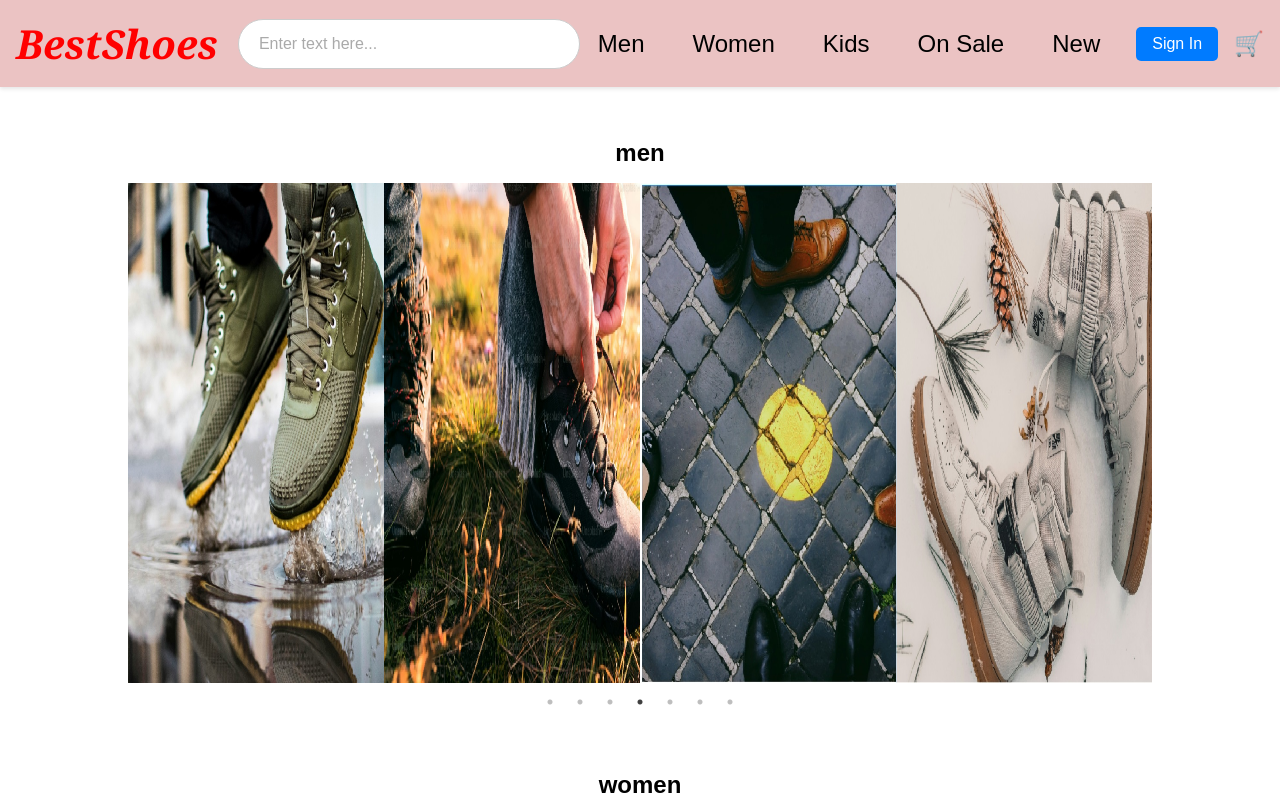
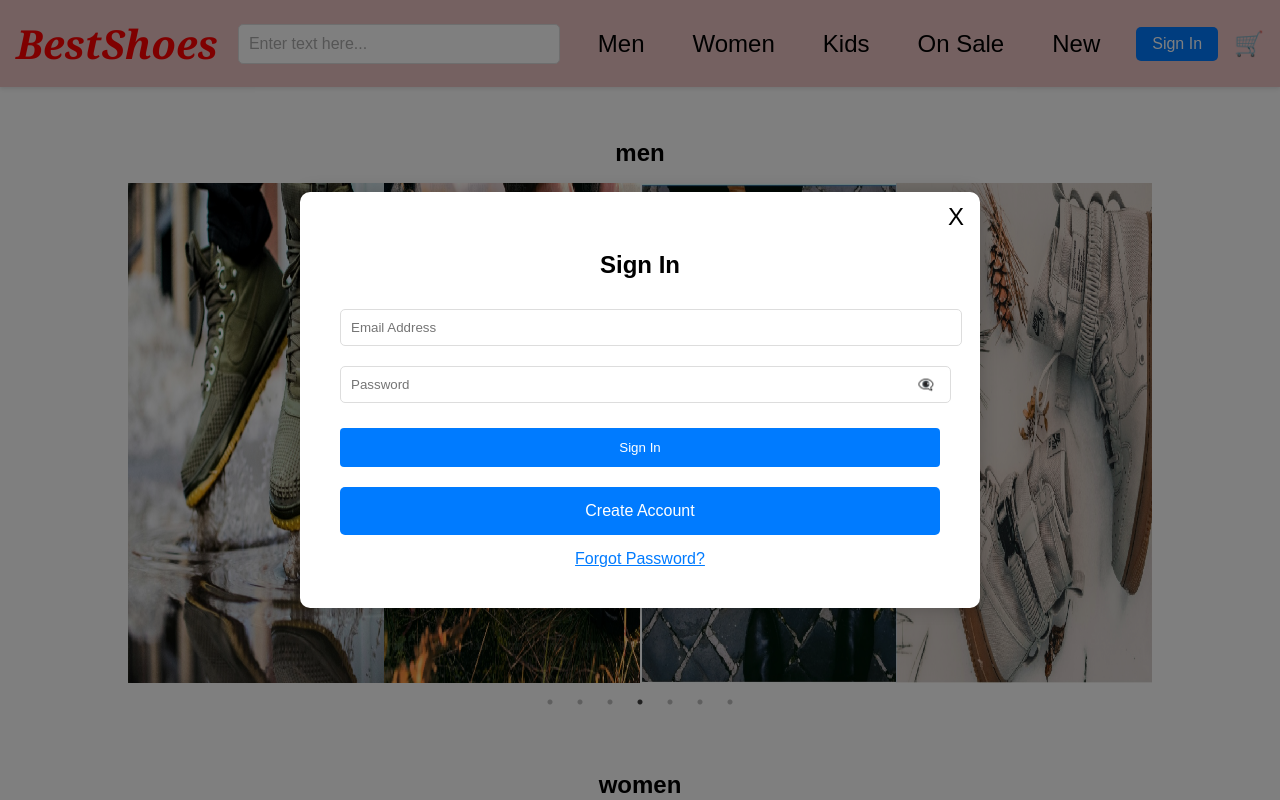
Before and after one commit to djogeology/BestShoes-e-commerce, a React (Create React App) app in the folder frontEnd/bestshoes/: page / in a window 1280 px wide. Both pictures are taken after a click on the element "Sign In". Shown: the top 800 px of the page. Built offline with nearby package versions, Linux system fonts and the light colour scheme.

Commit message:
models controlleres routes finsch and tested

```diff
--- a/frontEnd/bestshoes/src/App.js
+++ b/frontEnd/bestshoes/src/App.js
@@ -1,4 +1,3 @@
-// App.js
 import React, { useState } from 'react';
 import HomePage from './components/HomePage';
 import Men from './components/Men';
@@ -7,39 +6,58 @@ import Kids from './components/Kids';
 import OnSale from './components/OnSale';
 import New from './components/New';
 import Footer from './components/Footer';
+import LoginPopup from './components/LoginPopup';
+import RegisterPopup from './components/RegisterPopup';
 import './App.css';
 
 // Example product data
 const productData = {
   men: [
-    { id: 1, name: 'Men\'s Sneaker 1', image: 'path/to/mens-sneaker1.jpg', price: '$50' },
-    { id: 2, name: 'Men\'s Sneaker 2', image: 'path/to/mens-sneaker2.jpg', price: '$60' },
-    // Add more products as needed
+    { id: 1, name: "Men's Sneaker 1", image: 'path/to/mens-sneaker1.jpg', price: '$50' },
+    { id: 2, name: "Men's Sneaker 2", image: 'path/to/mens-sneaker2.jpg', price: '$60' },
   ],
   women: [
-    { id: 1, name: 'Women\'s High Heel 1', image: 'path/to/womens-high-heel1.jpg', price: '$70' },
-    { id: 2, name: 'Women\'s High Heel 2', image: 'path/to/womens-high-heel2.jpg', price: '$80' },
-    // Add more products as needed
+    { id: 1, name: "Women's High Heel 1", image: 'path/to/womens-high-heel1.jpg', price: '$70' },
+    { id: 2, name: "Women's High Heel 2", image: 'path/to/womens-high-heel2.jpg', price: '$80' },
   ],
   kids: [
-    { id: 1, name: 'Kid\'s Shoe 1', image: 'path/to/kids-shoe1.jpg', price: '$30' },
-    { id: 2, name: 'Kid\'s Shoe 2', image: 'path/to/kids-shoe2.jpg', price: '$40' },
-    // Add more products as needed
+    { id: 1, name: "Kid's Shoe 1", image: 'path/to/kids-shoe1.jpg', price: '$30' },
+    { id: 2, name: "Kid's Shoe 2", image: 'path/to/kids-shoe2.jpg', price: '$40' },
   ],
   onSale: [
     { id: 1, name: 'On Sale Shoe 1', image: 'path/to/on-sale-shoe1.jpg', price: '$20' },
     { id: 2, name: 'On Sale Shoe 2', image: 'path/to/on-sale-shoe2.jpg', price: '$25' },
-    // Add more products as needed
   ],
   new: [
     { id: 1, name: 'New Arrival 1', image: 'path/to/new-arrival1.jpg', price: '$90' },
     { id: 2, name: 'New Arrival 2', image: 'path/to/new-arrival2.jpg', price: '$100' },
-    // Add more products as needed
   ],
 };
 
 const App = () => {
   const [currentView, setCurrentView] = useState('home');
+  const [isLoginOpen, setIsLoginOpen] = useState(false);
+  const [isRegisterOpen, setIsRegisterOpen] = useState(false);
+  const [user, setUser] = useState(null);
+
+  const handleLoginClick = () => setIsLoginOpen(true);
+  const handleRegisterClick = () => setIsRegisterOpen(true);
+
+  const handleClosePopup = () => {
+    setIsLoginOpen(false);
+    setIsRegisterOpen(false);
+  };
+
+  const handleLoginSuccess = (user) => {
+    setUser(user);
+    setIsLoginOpen(false);
+    setCurrentView('home');
+  };
+
+  const handleRegisterSuccess = () => {
+    setIsRegisterOpen(false);
+    setIsLoginOpen(true);
+  };
 
   const renderView = () => {
     switch (currentView) {
@@ -62,11 +80,12 @@ const App = () => {
     <div className="app">
       <header className="header">
         <div className="logo" onClick={() => setCurrentView('home')}>BestShoes</div>
-        <div className='search-bar'>
-        <div class="input-container">
-        <input type="text" class="input-box" placeholder="Enter text here..."/>
-    </div></div>
-            <nav className="nav">
+        <div className="search-bar">
+          <div className="input-container">
+            <input type="text" className="input-box" placeholder="Enter text here..." />
+          </div>
+        </div>
+        <nav className="nav">
           <button onClick={() => setCurrentView('men')}>Men</button>
           <button onClick={() => setCurrentView('women')}>Women</button>
           <button onClick={() => setCurrentView('kids')}>Kids</button>
@@ -74,12 +93,32 @@ const App = () => {
           <button onClick={() => setCurrentView('new')}>New</button>
         </nav>
         <div className="header-icons">
-          <div className="sign-in">Sign In</div>
+          {user ? (
+            <>
+              <img src={URL.createObjectURL(user.image)} alt="User" className="user-image" />
+              <div className="sign-in">{user.username}</div>
+            </>
+          ) : (
+            <div className="sign-in" onClick={handleLoginClick}>Sign In</div>
+          )}
           <div className="cart-icon">🛒</div>
         </div>
       </header>
       {renderView()}
       <Footer />
+      {isLoginOpen && (
+        <LoginPopup
+          onClose={handleClosePopup}
+          onSuccess={handleLoginSuccess}
+          onRegisterClick={handleRegisterClick}
+        />
+      )}
+      {isRegisterOpen && (
+        <RegisterPopup
+          onClose={handleClosePopup}
+          onSuccess={handleRegisterSuccess}
+        />
+      )}
     </div>
   );
 };
--- /dev/null
+++ b/frontEnd/bestshoes/src/components/LoginPopup.css
@@ -0,0 +1,90 @@
+.login-popup, .forgot-password-popup {
+    position: fixed;
+    top: 0;
+    left: 0;
+    width: 100%;
+    height: 100%;
+    background-color: rgba(0, 0, 0, 0.5);
+    display: flex;
+    align-items: center;
+    justify-content: center;
+    z-index: 1000;
+  }
+
+  .popup-content {
+    width: 400px;
+    background-color: #f0f8ff; /* Light blue background */
+    padding: 30px;
+    border-radius: 12px;
+    text-align: center;
+    position: relative;
+  }
+
+  .close-btn {
+    position: absolute;
+    top: 10px;
+    right: 10px;
+    background: none;
+    border: none;
+    font-size: 18px;
+    cursor: pointer;
+  }
+
+  .input-field {
+    width: calc(100% - 20px); /* Full width minus padding */
+    padding: 10px;
+    margin: 10px 0;
+    border: 1px solid #ccc;
+    border-radius: 4px;
+  }
+
+  .password-container {
+    display: flex;
+    align-items: center;
+    justify-content: space-between;
+  }
+
+  .toggle-password {
+    margin-left: -40px;
+    background: none;
+    border: none;
+    cursor: pointer;
+  }
+
+  .login-btn,
+  .register-btn,
+  .reset-btn {
+    display: block;
+    width: 100%;
+    padding: 12px;
+    margin: 15px 0;
+    background-color: #007bff;
+    color: #fff;
+    border: none;
+    border-radius: 4px;
+    cursor: pointer;
+    transition: background-color 0.3s ease;
+  }
+
+  .login-btn:hover,
+  .register-btn:hover,
+  .reset-btn:hover {
+    background-color: #0056b3;
+  }
+
+  .forgot-password {
+    display: block;
+    margin-top: 10px;
+    color: #007bff;
+    cursor: pointer;
+    transition: color 0.3s ease;
+  }
+
+  .forgot-password:hover {
+    color: #0056b3;
+  }
+
+  .error-message {
+    color: red;
+    margin: 10px 0;
+  }
--- /dev/null
+++ b/frontEnd/bestshoes/src/components/LoginPopup.jsx
@@ -0,0 +1,85 @@
+import React, { useState } from 'react';
+import './LoginPopup.css';
+
+const LoginPopup = ({ onClose, onSuccess, onRegisterClick }) => {
+  const [email, setEmail] = useState('');
+  const [password, setPassword] = useState('');
+  const [showPassword, setShowPassword] = useState(false);
+  const [forgotPasswordOpen, setForgotPasswordOpen] = useState(false);
+  const [forgotEmail, setForgotEmail] = useState('');
+  const [forgotError, setForgotError] = useState('');
+
+  const handleLogin = () => {
+    // Add authentication logic here
+    // If authentication is successful:
+    const user = { email, username: "User", image: '' }; // Replace with actual user data
+    onSuccess(user);
+  };
+
+  const handleForgotPassword = () => {
+    if (!forgotEmail) {
+      setForgotError('Please enter your email in this format: name@company.com.');
+    } else {
+      setForgotError('');
+      // Add forgot password logic here
+      setForgotPasswordOpen(false);
+    }
+  };
+
+  return (
+    <div className="login-popup">
+      <div className="popup-content">
+        <button className="close-btn" onClick={onClose}>X</button>
+        <h2>Sign In</h2>
+        <input
+          type="email"
+          placeholder="Email Address"
+          value={email}
+          onChange={(e) => setEmail(e.target.value)}
+          required
+          className="input-field"
+        />
+        <div className="password-container">
+          <input
+            type={showPassword ? "text" : "password"}
+            placeholder="Password"
+            value={password}
+            onChange={(e) => setPassword(e.target.value)}
+            required
+            className="input-field"
+          />
+          <button
+            type="button"
+            className="toggle-password"
+            onClick={() => setShowPassword(!showPassword)}
+          >
+            {showPassword ? "👁️" : "👁️‍🗨️"}
+          </button>
+        </div>
+        <button onClick={handleLogin} className="login-btn">Sign In</button>
+        <button onClick={onRegisterClick} className="register-btn">Create Account</button>
+        <a href="#" className="forgot-password" onClick={() => setForgotPasswordOpen(true)}>Forgot Password?</a>
+      </div>
+      {forgotPasswordOpen && (
+        <div className="forgot-password-popup">
+          <div className="popup-content">
+            <button className="close-btn" onClick={() => setForgotPasswordOpen(false)}>X</button>
+            <h2>Forgot Password</h2>
+            <input
+              type="email"
+              placeholder="Email Address"
+              value={forgotEmail}
+              onChange={(e) => setForgotEmail(e.target.value)}
+              required
+              className="input-field"
+            />
+            {forgotError && <p className="error-message">{forgotError}</p>}
+            <button onClick={handleForgotPassword} className="reset-btn">Send Reset Link</button>
+          </div>
+        </div>
+      )}
+    </div>
+  );
+};
+
+export default LoginPopup;
--- /dev/null
+++ b/frontEnd/bestshoes/src/components/RegisterPopup.css
@@ -0,0 +1,73 @@
+.register-popup {
+  position: fixed;
+  top: 0;
+  left: 0;
+  width: 100%;
+  height: 100%;
+  display: flex;
+  align-items: center;
+  justify-content: center;
+  background-color: rgba(0, 0, 0, 0.5);
+  z-index: 1000;
+}
+
+.popup-content {
+  background-color: #fff;
+  padding: 40px;
+  border-radius: 10px;
+  width: 90%;
+  max-width: 600px;
+  box-shadow: 0 0 20px rgba(0, 0, 0, 0.2);
+  text-align: center;
+  position: relative;
+}
+
+.close-btn {
+  position: absolute;
+  top: 10px;
+  right: 10px;
+  background: none;
+  border: none;
+  font-size: 24px;
+  cursor: pointer;
+}
+
+.register-btn {
+  display: block;
+  width: 100%;
+  padding: 15px;
+  margin-top: 20px;
+  background-color: #007bff;
+  color: #fff;
+  border: none;
+  border-radius: 5px;
+  cursor: pointer;
+  font-size: 16px;
+}
+
+input[type="text"],
+input[type="email"],
+input[type="password"],
+input[type="file"] {
+  width: 100%;
+  padding: 10px;
+  margin: 10px 0;
+  border: 1px solid #ddd;
+  border-radius: 5px;
+}
+
+label {
+  display: block;
+  margin: 10px 0;
+}
+
+label input {
+  margin-right: 10px;
+}
+
+h2 {
+  margin-bottom: 20px;
+  font-size: 24px;
+}
+
+/* Add additional styles as needed */
--- /dev/null
+++ b/frontEnd/bestshoes/src/components/RegisterPopup.jsx
@@ -0,0 +1,103 @@
+import React, { useState } from 'react';
+import './RegisterPopup.css';
+
+const RegisterPopup = ({ onClose, onSuccess }) => {
+  const [form, setForm] = useState({
+    fullname: '',
+    username: '',
+    email: '',
+    password: '',
+    address: '',
+    phone: '',
+    image: ''
+  });
+
+  const handleChange = (e) => {
+    const { name, value } = e.target;
+    setForm({
+      ...form,
+      [name]: value
+    });
+  };
+
+  const handleRegister = () => {
+    // Add registration logic here
+    // If registration is successful:
+    onSuccess();
+  };
+
+  return (
+    <div className="register-popup">
+      <div className="popup-content">
+        <button className="close-btn" onClick={onClose}>X</button>
+        <h2>Create Account</h2>
+        <input
+          type="text"
+          name="fullname"
+          placeholder="Full Name"
+          value={form.fullname}
+          onChange={handleChange}
+          required
+        />
+        <input
+          type="text"
+          name="username"
+          placeholder="Username"
+          value={form.username}
+          onChange={handleChange}
+          required
+        />
+        <input
+          type="email"
+          name="email"
+          placeholder="Email Address"
+          value={form.email}
+          onChange={handleChange}
+          required
+        />
+        <input
+          type="password"
+          name="password"
+          placeholder="Password"
+          value={form.password}
+          onChange={handleChange}
+          required
+        />
+        <input
+          type="text"
+          name="address"
+          placeholder="Address"
+          value={form.address}
+          onChange={handleChange}
+          required
+        />
+        <input
+          type="text"
+          name="phone"
+          placeholder="Phone"
+          value={form.phone}
+          onChange={handleChange}
+          required
+        />
+        <input
+          type="file"
+          name="image"
+          onChange={(e) => setForm({ ...form, image: e.target.files[0] })}
+          required
+        />
+        <label>
+          <input type="checkbox" name="emailConsent" /> Yes, I want to receive emails from Bestshoes Membership with exclusive offers and rewards.
+        </label>
+        <label>
+          <input type="checkbox" name="footLockerEmails" /> Yes, I want to subscribe to Bestshoes emails about new arrivals, sale campaigns and seasonal products.
+        </label>
+        <p>
+          By clicking "Continue", you agree to the Bestshoes Membership Terms & Conditions and acknowledge you read the Privacy Statement.
+        </p>
+        <button onClick={handleRegister} className="register-btn">Continue</button>
+      </div>
+    </div>
+  );
+};
+
+export default RegisterPopup;
```
Also changed, not shown: 1 other file (tests, documents, lock files or other folders).
